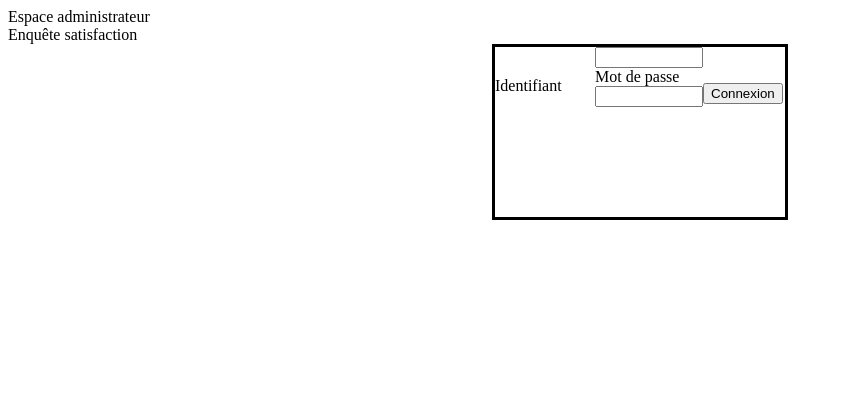
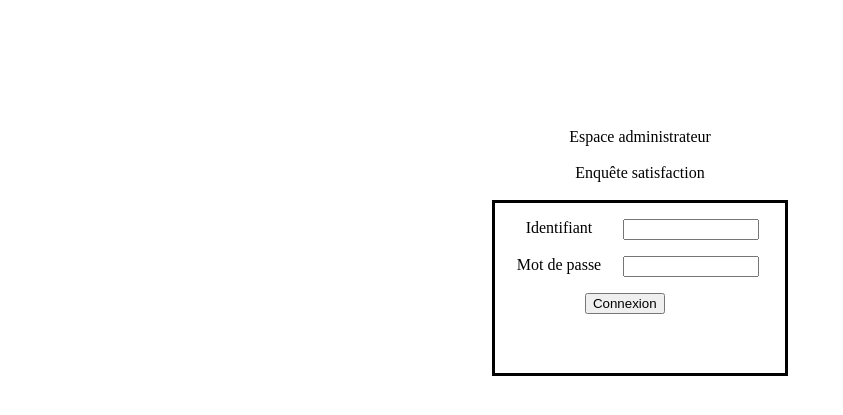
Before and after one commit to Anto7929/EnqueteSatisfaction, a PHP site: page / in a window 1280 px wide. Shown: the top 415 px of the page, without its empty margins (0-843 px from the left). Run offline with PHP 8.4, Linux system fonts and the light colour scheme.

Commit message:
Maquette connexion admin terminé

```diff
--- a/css/styles.css
+++ b/css/styles.css
@@ -8,7 +8,7 @@
 
 }
 
-<<<<<<< HEAD
+
 ul li a {
     display: block;
     float: left;
@@ -85,19 +85,36 @@ ul li a:hover {
   background-color: rgba(0, 0, 0, 0.1);
 }
 /*FIN CSS BARRE SELECTION*/
-=======
+
 .en-teteDivCo{
-    position: absolute;
+    display: block;
+    text-align: center;
 }
 
-.connexion{
-    width: 100px;
+.en-teteDivCo{
+    display: block;
+    text-align: center;
+}
+
+
+
+.label-co{
+
+    width: 8rem;
     display: block;
     float: left;
+    text-align: center;
+    margin-top: 1rem;
 
 }
 
-#label-co{
-    margin-top: 30px;
+.bt_connection{
+    text-align: center;
+    margin-top: 1rem;
+    margin-left: 31%;
+
 }
->>>>>>> 2564fe087cbc4676627fbca446dd051f75b50efd
+
+#espadm{
+    margin-top: 8rem;
+}
--- a/index.php
+++ b/index.php
@@ -11,14 +11,14 @@ and open the template in the editor.
         <title></title>
     </head>
     <body>
-            <label class="en-teteDivCo">Espace administrateur</label><br>
+            <label id="espadm" class="en-teteDivCo">Espace administrateur</label><br>
             <label class="en-teteDivCo">Enquête satisfaction</label><br />
         <div id="connexion">
-            <label id="label-co" class="connexion">Identifiant</label>
-            <input class="connexion" type="text" placeholder="" name="username" required><br>
-            <label class="connexion">Mot de passe</label>
-            <input class="connexion" type="password" placeholder="" name="password" required><br>
-            <input type="submit" id='submit' value='Connexion'>
+            <label class="label-co">Identifiant</label>
+            <input class="label-co" type="text" placeholder="" name="username" required><br>
+            <label class="label-co">Mot de passe</label>
+            <input class="label-co" type="password" placeholder="" name="password" required><br>
+            <input class="bt_connection" type="submit" id='submit' value='Connexion'>
         </div>
 
     </body>
```
Also changed, not shown: 1 other file.
